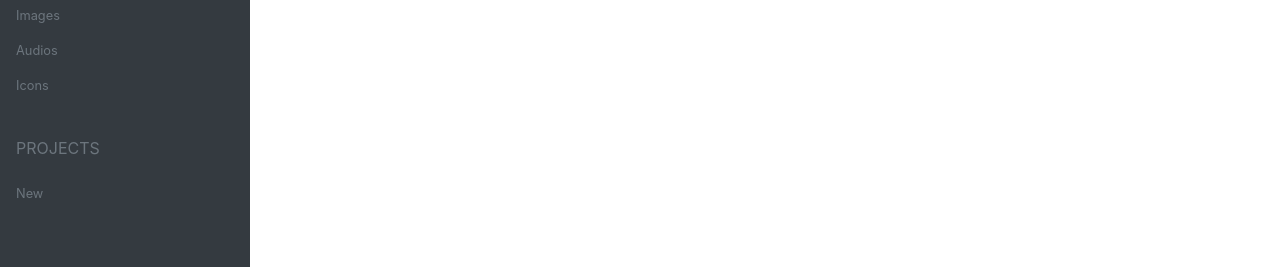
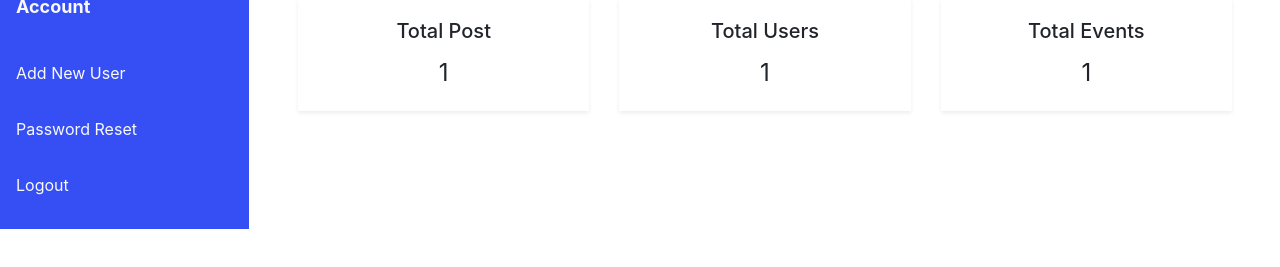
Before and after one commit to diliplj/light_vision_photography, a Django app: template admin_poll/templates/admin_poll/home.html in a window 1280 px wide. Shown: the part 533-800 px from the top of the page. Run offline with Django 3.2, Linux system fonts and the light colour scheme; the template is opened without the code that fills it: most values are stand-ins (such as "Sample title", 1, 10 or a date in 2020); parts of the project's set-up code (start-up, migrations or seed data) failed here and were passed over; some libraries are stand-ins or nearby versions.

Commit message:
going very nice

```diff
--- a/admin_poll/templates/admin_poll/home.html
+++ b/admin_poll/templates/admin_poll/home.html
@@ -3,27 +3,81 @@
 
 {% block content %}
 <style>
+  .card:hover{
+    color: #393a3d !important;
+    transform:scale(0.9);
+  }
   .hover-effect:hover {
     color: #393a3d !important;
   }
   ::-webkit-scrollbar{
     display: none;
   }
+
 </style>
 <!-- Start Header-->
 {% include './Includes/header.html' %}
-<!-- End Header -->
 <div class="d-flex mt-5">
-  <!-- <div class="flex-grow-0 mt-1 bg-dark shadow-lg side_shadow" style="min-width:250px;">
+  <div class="flex-grow-0 mt-1 bg-light side_shadow" style="min-width:250px;">
+
     {% include './Includes/sidebar.html' with active='home' %}
+    {% comment %}
     {% include './Includes/mobile_sidebar.html' with active='home' %}
-  </div> -->
-  <!--- main bar -->
+    {% endcomment %}
+
+  </div>
+
   <div class="p-5 flex-grow-1">
-    <!--- home sample -->
+    <!-- home sample -->
     <div class="d-grid text-center my-8">
       <p class="fs-7 text-center text-uppercase mb-1 text-warning">HI Admin !</p>
-      <p class="fs-7 text-center text-secondary"> Light vision Photography.</p>
+      <p class="fs-7 text-center text-secondary"> Lights vision Photography.</p>
+    </div>
+
+    <div class="row">
+      <div class="card col-sm-4 card_hover" style="width: 18rem; margin-top: 5%; border: rgb(88, 157, 200);">
+        <img src="{{page_kwargs}}image/new.svg" width="80" height="80" class="card-img-top" alt="Card image cap">
+        <div class="card-body shadow-sm border-secondary" style="border: none;">
+          <h5 class="card-title text-center">Total Banner</h5>
+          <p class="card-text text-center fw-bolder" style="font-size: x-large;">{{banner_count}}</p>
+          <!-- <a href="#" class="btn btn-primary">Go somewhere</a> -->
+        </div>
+      </div>
+      <div class="card col-sm-4 card_hover" style="width: 18rem; margin-top: 5%; border: rgb(88, 157, 200);">
+        <img src="{{page_kwargs}}image/gallery.svg" width="80" height="80" class="card-img-top" alt="Card image cap">
+        <div class="card-body shadow-sm border-secondary" style="border: none;">
+          <h5 class="card-title text-center">Total Gallery</h5>
+          <p class="card-text text-center fw-bolder" style="font-size: x-large;">{{gallery_count}}</p>
+        </div>
+      </div>
+      <div class="card col-sm-4 card_hover" style="width: 18rem; margin-top: 5%; border: rgb(88, 157, 200);">
+        <img src="{{page_kwargs}}image/package.svg" width="80" height="80" class="card-img-top" alt="Card image cap">
+        <div class="card-body shadow-sm border-secondary" style="border: none;">
+          <h5 class="card-title text-center">Total Package</h5>
+          <p class="card-text text-center fw-bolder" style="font-size: x-large;">{{package_count}}</p>
+        </div>
+      </div>
+      <div class="card col-sm-4 card_hover" style="width: 18rem; margin-top: 5%; border: rgb(88, 157, 200);">
+        <img src="{{page_kwargs}}image/post.svg" width="80" height="80" class="card-img-top" alt="Card image cap">
+        <div class="card-body shadow-sm border-secondary" style="border: none;">
+          <h5 class="card-title text-center">Total Post</h5>
+          <p class="card-text text-center fw-bolder" style="font-size: x-large;">{{post_count}}</p>
+        </div>
+      </div>
+      <div class="card col-sm-4" style="width: 18rem; margin-top: 5%; border: rgb(88, 157, 200);">
+        <img src="{{page_kwargs}}image/users.svg" width="80" height="80" class="card-img-top" alt="Card image cap">
+        <div class="card-body card_hover shadow-sm border-secondary" style=" border: none;">
+          <h5 class="card-title text-center">Total Users</h5>
+          <p class="card-text text-center fw-bolder" style="font-size: x-large;">{{user_count}}</p>
+        </div>
+      </div>
+      <div class="card col-sm-4 card_hover" style="width: 18rem; margin-top: 5%; border: rgb(88, 157, 200);">
+        <img src="{{page_kwargs}}image/event.svg" width="80" height="80" class="card-img-top" alt="Card image cap">
+        <div class="card-body shadow-sm border-secondary" style="border: none;">
+          <h5 class="card-title text-center">Total Events</h5>
+          <p class="card-text text-center fw-bolder" style="font-size: x-large;">{{event_count}}</p>
+        </div>
+      </div>
     </div>
     <!-- <div class="row justify-content-evenly mb-5 m-1 ">
       <div class="col-4 p-5 text-center card_hover">
@@ -43,10 +97,7 @@
       </div>
     </div> -->
 
-    <!-- istory -->
-    <!--- home sample -->
   </div>
-  <!--- main bar -->
 </div>
 {% endblock %}
 {% block body_js %}
--- a/admin_poll/templates/admin_poll/includes/header.html
+++ b/admin_poll/templates/admin_poll/includes/header.html
@@ -2,12 +2,14 @@
 
   <header id="header">
     <!-- Fixed navbar -->
-    <nav class="navbar navbar-expand-md navbar-primary fixed-top shadow-lg px-1" style="background-color: #293442;border-right: 1px solid #293442;" id="id_fixed_nav">
+    <nav class="navbar navbar-expand-md navbar-primary fixed-top shadow-sm px-1" style="background-color: #ffffff;border-right: 1px solid #4D64FA;" id="id_fixed_nav">
+      <!-- <span style="float: left; font-size: large; display:inline;">Lights Vision Photography</span>   -->
+
       <div class="container-fluid">
         <a class="" href="{% url 'home' %}">
             <img src="{{page_kwargs}}image/new.svg" ></a>
             <div class="navbar-nav">
-                <div class="mt-1">
+                <div class="mt-0">
                     <div class="dropdown">
                         <a href="#" class="d-block link-dark text-decoration-none" id="userMenu" data-bs-toggle="dropdown" aria-expanded="false">
                             {% if request.session.user_details.avatar %}
@@ -21,8 +23,8 @@
                              <li><a class="dropdown-item text-muted white" href="#">Settings</a></li>
                             <li class=" mb-1 border-top border-secondary"><a class="dropdown-item  text-muted" href="{% url 'logout' %}">Logout</a></li>
                         </ul>
-                      </div>
-                  </div>
+                    </div>
+                </div>
             </div>
       </div>
     </nav>
--- a/admin_poll/templates/admin_poll/includes/sidebar.html
+++ b/admin_poll/templates/admin_poll/includes/sidebar.html
@@ -1,62 +1,76 @@
+<style>
+ #sidebarMenu:hover{
+
+  color: #393a3d !important;
+}
+</style>
 <!--- side bar -->
-<div id="sidebarMenu" class="flex-grow-0 mt-2 position-fixed bg-dark overflow-auto border-end border-dark" style="min-width:250px;">
-  <div class="d-grid p-4">
-  <button type="button" class="btn btn-primary btn-block btn-lg text-red" data-bs-toggle="modal" data-bs-target="#AddStory"><i class="bi bi-plus-lg fs-7 fw-bold me-2"></i>New iStory</button>
+<div id="sidebarMenu" class="flex-grow-0 mt-1 position-fixed border-white" style="min-width:250px; line-height:2.5; background-color: #364FF5; border-right: 1px solid #364FF5;">
+  <div class="d-grid p-3">
+    <button type="button" class="btn btn-block btn-lg" data-bs-toggle="modal" data-bs-target="#AddStory" style="background-color: #247CF0; font-size:large; font-weight: 500; color: white;"><i class="bi bi-plus-lg fs-7 me-2"></i>Lights Vision</button>
   </div>
-
-  <div class="p-3">
-    <p class="bi bi-plus-lg fs-7 fw-bold me-2" style="font-weight: bold; font-size: large;">User</p>
+  <div class="p-3 px-1 my-0">
+    <p class="text-uppercase text-light">Home</p>
     <ul class="navbar-nav nav-pills">
-      <li class="nav-item small">
-        <a class="nav-link text-capitalize {% if active == 'add_user' %}active {% else %}text-secondary {% endif %}" aria-current="page" href="{% url 'add_user' %}"><i class="bi bi-house-door fs-7 fw-bold me-2 ms-2"></i>Add new user</a>
+      <li class="nav-item medium">
+        <a class="nav-link text-capitalize {% if active == 'banner_add' %}active{% else %}text-light{% endif %}" aria-current="page" href="{% url 'banner_add' %}" data-bs-toggle="modal" data-bs-target="#AddStory"><i class="bi bi-plus-lg fs-7 fw-bold me-2 ms-2"></i>Add Banner</a>
+      </li>
+      <li class="nav-item medium">
+        <a class="nav-link text-capitalize {% if active == 'post' %}active{% else %}text-light {% endif %}" aria-current="page" href="{% url 'post' %}"><i class="bi bi-cloud-check fs-7 fw-bold me-2 ms-2"></i>Add Post</a>
+      </li>
+      <li class="nav-item medium">
+        <a class="nav-link text-capitalize {% if active == 'gallery' %}active{% else %}text-light {% endif %}" aria-current="page" href="{% url 'gallery' %}"><i class="bi bi-clock fs-7 fw-bold me-2 ms-2"></i>Add Gallery</a>
+      </li>
+      <li class="nav-item medium">
+        <a class="nav-link text-capitalize {% if active == 'package' %}active{% else %}text-light{% endif %}" aria-current="page" href="{% url 'package' %}"><i class="bi bi-file-earmark fs-7 fw-bold me-2 ms-2"></i>Add Package</a>
+      </li>
+      <li class="nav-item medium">
+        <a class="nav-link text-capitalize {% if active == 'events' %}active{% else %}text-light{% endif %}" aria-current="page" href="{% url 'events' %}"><i class="bi bi-file-earmark fs-7 fw-bold me-2 ms-2"></i>Add Events</a>
+      </li>
+    </ul>
+  </div>
+  <div class="p-3 my-0">
+    <p class="bi bi-plus-lg fs-7 fw-bold me-2 text-light" style="font-weight: bold; font-size: large;">Account</p>
+    <ul class="navbar-nav nav-pills">
+      <li class="nav-item medium">
+        <a class="nav-link text-capitalize {% if active == 'add_user' %}active {% else %}text-light {% endif %}" aria-current="page" href="{% url 'add_user' %}"><i class="bi bi-house-door fs-7 fw-bold me-2 ms-2"></i>Add new user</a>
+      </li>
+      <li class="nav-item medium">
+        <a class="nav-link text-capitalize {% if active == 'password_reset' %}active{% else %}text-light{% endif %}" aria-current="page" href="{% url 'password_reset' %}"><i class="bi bi-file-earmark fs-7 fw-bold me-2 ms-2"></i>Password Reset</a>
+      </li>
+      <li class="nav-item medium">
+        <a class="nav-link text-capitalize {% if active == 'logout' %}active {% else %}text-light {% endif %}" aria-current="page" href="{% url 'logout' %}"><i class="bi bi-house-door fs-7 fw-bold me-2 ms-2"></i>Logout</a>
       </li>
     </ul>
 
   </div>
-  <div class="p-3">
-    <p class="fs-7 fw-bold text-uppercase text-secondary">Stories</p>
+</div>
+  <!-- <div class="p-3">
+    <p class="fs-7 fw-bold text-uppercase text-light">Library</p>
     <ul class="navbar-nav nav-pills">
-      <!-- <li class="nav-item small">
-        <a class="nav-link text-capitalize {% if active == 'new' %}active{% else %}text-secondary{% endif %}" aria-current="page" href="javascript:void(0)" data-bs-toggle="modal" data-bs-target="#AddStory"><i class="bi bi-plus-lg fs-7 fw-bold me-2 ms-2"></i>New</a>
-      </li> -->
-      <li class="nav-item small">
-        <a class="nav-link text-capitalize {% if active == 'published' %}active{% else %}text-secondary {% endif %}" aria-current="page" href="#"><i class="bi bi-cloud-check fs-7 fw-bold me-2 ms-2"></i>Published</a>
+      <li class="nav-item medium">
+        <a class="nav-link text-capitalize {% if active == 'videos' %}active{% else %}text-light {% endif %}" aria-current="page" href="#"><i class="bi bi-camera-reels fs-7 fw-bold me-2 ms-2"></i>Videos</a>
       </li>
-      <li class="nav-item small">
-        <a class="nav-link text-capitalize {% if active == 'recent' %}active{% else %}text-secondary {% endif %}" aria-current="page" href="#"><i class="bi bi-clock fs-7 fw-bold me-2 ms-2"></i>Recents</a>
+      <li class="nav-item medium">
+        <a class="nav-link text-capitalize {% if active == 'images' %}active{% else %}text-light {% endif %}" aria-current="page" href="#"><i class="bi bi-images fs-7 fw-bold me-2 ms-2"></i>Images</a>
       </li>
-      <li class="nav-item small">
-        <a class="nav-link text-capitalize {% if active == 'drafts' %}active{% else %}text-secondary{% endif %}" aria-current="page" href="#"><i class="bi bi-file-earmark fs-7 fw-bold me-2 ms-2"></i>Draft</a>
+      <li class="nav-item medium">
+        <a class="nav-link text-capitalize {% if active == 'audios' %}active{% else %}text-light {% endif %}" aria-current="page" href="#"><i class="bi bi-music-note-beamed fs-7 fw-bold me-2 ms-2"></i>Audios</a>
+      </li>
+      <li class="nav-item medium">
+        <a class="nav-link text-capitalize {% if active == 'icons' %}active{% else %}text-light {% endif %}" aria-current="page" href="#"><i class="bi bi-emoji-heart-eyes fs-7 fw-bold me-2 ms-2"></i>Icons</a>
       </li>
     </ul>
-  </div>
-  <div class="p-3">
-    <p class="fs-7 fw-bold text-uppercase text-secondary">Library</p>
-    <ul class="navbar-nav nav-pills">
-      <li class="nav-item small">
-        <a class="nav-link text-capitalize {% if active == 'videos' %}active{% else %}text-secondary {% endif %}" aria-current="page" href="#"><i class="bi bi-camera-reels fs-7 fw-bold me-2 ms-2"></i>Videos</a>
-      </li>
-      <li class="nav-item small">
-        <a class="nav-link text-capitalize {% if active == 'images' %}active{% else %}text-secondary {% endif %}" aria-current="page" href="#"><i class="bi bi-images fs-7 fw-bold me-2 ms-2"></i>Images</a>
-      </li>
-      <li class="nav-item small">
-        <a class="nav-link text-capitalize {% if active == 'audios' %}active{% else %}text-secondary {% endif %}" aria-current="page" href="#"><i class="bi bi-music-note-beamed fs-7 fw-bold me-2 ms-2"></i>Audios</a>
-      </li>
-      <li class="nav-item small">
-        <a class="nav-link text-capitalize {% if active == 'icons' %}active{% else %}text-secondary {% endif %}" aria-current="page" href="#"><i class="bi bi-emoji-heart-eyes fs-7 fw-bold me-2 ms-2"></i>Icons</a>
-      </li>
-    </ul>
-  </div>
-  <div class="p-3 pb-5">
-    <p class="fs-7 fw-bold text-uppercase text-secondary">Projects</p>
+  </div> -->
+  <!-- <div class="p-3 pb-5">
+    <p class="fs-7 fw-bold text-uppercase text-light">Projects</p>
     <ul class="navbar-nav nav-pills mb-2" id="id_project_side_menu">
       <li class="nav-item">
-        <a class="nav-link text-capitalize text-secondary small d-flex align-items-center " href="javascript:void(0)" onclick="javascript:load_project_create_form()"  data-bs-toggle="modal" data-bs-target="#NewProject">
+        <a class="nav-link text-capitalize text-light medium d-flex align-items-center " href="javascript:void(0)" onclick="javascript:load_project_create_form()"  data-bs-toggle="modal" data-bs-target="#NewProject">
           <i class="bi bi-plus-lg fs-7 fw-bold me-2 ms-2"></i>
           New
         </a>
       </li>
     </ul>
-  </div>
-</div>
+  </div> -->
 <!--- side bar -->
```
Also changed, not shown: admin_poll/templates/admin_poll/create_banner.html (+4 -10 lines), admin_poll/views.py (+9 -3 lines), admin_poll/media/ddata/blog_images/logo_font.jpg (added), admin_poll/media/sdata/image/logo new.jpg (added), admin_poll/media/sdata/image/logo_new1.png (added), admin_poll/media/sdata/image/logo_new1.svg (added), admin_poll/media/sdata/image/user.svg, admin_poll/media/sdata/image/users.svg (added), admin_poll/media/ssdata/image/logo.png (added), admin_poll/media/ssdata/image/logo_font.jpg (added), admin_poll/media/ssdata/image/logo_new.jpg (added), admin_poll/media/ssdata/image/logo_new1.svg (added), admin_poll/media/ssdata/image/lvp.png (added), admin_poll/media/ssdata/image/user.svg, 1 more files.
